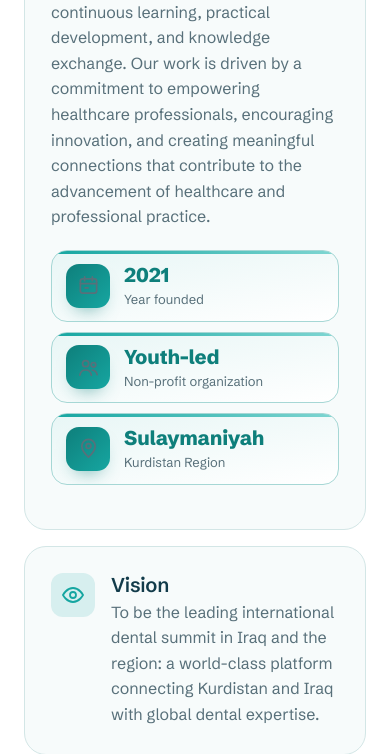
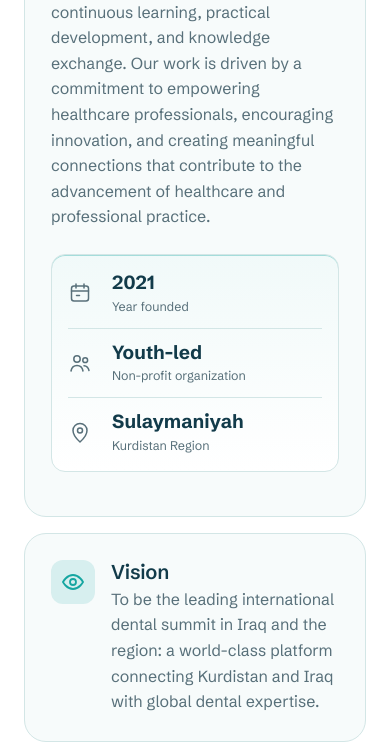
Before and after one commit to Redyar8r-SE/Ismile, a PHP site: page / in a window 390 px wide. Shown: the part 3275-4029 px from the top of the page. Run offline with PHP 8.4, Linux system fonts and the light colour scheme.

Commit message:
About: key facts as one refined panel with outline icons
Co-Authored-By: Claude Opus 5.5 (1M context) <noreply@anthropic.com>

```diff
--- a/css/sections/about.css
+++ b/css/sections/about.css
@@ -24,14 +24,14 @@ html[dir="rtl"] .journey::before{background:linear-gradient(270deg,var(--line) 0
 .org-top h3{font-size:22px}
 .org-mark{flex:none;width:44px;height:49px;object-fit:contain;display:block;filter:drop-shadow(0 2px 6px rgba(18,59,74,.25))}
 .org-kicker{font-size:13px;color:var(--muted)}
-/* Key facts: three tiles, icon + value + label */
-.org-facts{list-style:none;margin:6px 0 0;padding:0;display:grid;grid-template-columns:repeat(3,minmax(0,1fr));gap:12px}
-.org-facts li{position:relative;overflow:hidden;display:grid;justify-items:center;text-align:center;gap:4px;padding:18px 12px 16px;border-radius:16px;background:linear-gradient(170deg,color-mix(in srgb,var(--teal) 10%,var(--bg)),var(--bg));border:1px solid color-mix(in srgb,var(--teal) 24%,var(--line))}
-.org-facts li::before{content:"";position:absolute;inset:0 0 auto;height:3px;background:linear-gradient(90deg,var(--teal),#7FD6D2)}
-.fact-ic{display:grid;place-items:center;width:44px;height:44px;margin-bottom:6px;border-radius:13px;color:#fff;background:linear-gradient(135deg,var(--teal-ink),var(--teal));box-shadow:0 10px 20px -12px rgba(14,127,123,.9)}
-.fact-ic svg{width:23px;height:23px}
-.org-facts b{font-size:20px;font-weight:800;line-height:1.2;color:var(--teal-ink);letter-spacing:-.01em}
-.org-facts span{font-size:13px;line-height:1.35;color:var(--muted)}
+/* Key facts: one panel, three columns split by hairlines, outline icons */
+.org-facts{list-style:none;margin:10px 0 0;padding:20px 8px;display:grid;grid-template-columns:repeat(3,minmax(0,1fr));border-radius:14px;border:1px solid var(--line);background:linear-gradient(180deg,color-mix(in srgb,var(--teal) 6%,var(--bg)),var(--bg));box-shadow:inset 0 1px 0 color-mix(in srgb,var(--teal) 35%,transparent)}
+.org-facts li{display:grid;justify-items:center;align-content:start;text-align:center;gap:4px;padding:2px 12px}
+.org-facts li+li{border-inline-start:1px solid var(--line)}
+.fact-ic{display:grid;place-items:center;margin-bottom:6px;color:var(--teal)}
+.fact-ic svg{width:24px;height:24px;stroke-width:1.5}
+.org-facts b{font-size:19px;font-weight:700;line-height:1.25;color:var(--text)}
+.org-facts span{font-size:12.5px;line-height:1.35;color:var(--muted)}
 
 /* Flagship initiatives: a 2×2 showcase, iSmile highlighted as "this summit" */
 .medx-flagship{margin:20px 0 0;padding:24px;border-radius:var(--r-lg);background:linear-gradient(160deg,color-mix(in srgb,var(--teal) 9%,var(--bg)),var(--bg));border:1px solid color-mix(in srgb,var(--teal) 24%,var(--line))}
@@ -89,15 +89,15 @@ html[dir="rtl"] .medx-kicker::after{background:linear-gradient(270deg,color-mix(
   .journey li{grid-template-columns:44px 1fr;align-items:center;justify-items:start;text-align:start;padding-inline:0}
 }
 @media (max-width:560px){
-  .org-facts{grid-template-columns:minmax(0,1fr);gap:10px}
-  .org-facts li{grid-template-columns:44px minmax(0,1fr);grid-template-rows:auto auto;column-gap:14px;align-items:center;text-align:start;padding:12px 14px}
+  .org-facts{grid-template-columns:minmax(0,1fr);padding:4px 16px}
+  .org-facts li{grid-template-columns:32px minmax(0,1fr);grid-template-rows:auto auto;column-gap:12px;align-items:center;justify-items:start;text-align:start;padding:12px 0}
+  .org-facts li+li{border-inline-start:0;border-top:1px solid var(--line)}
   .org-facts .fact-ic{grid-row:span 2;margin:0}
-  .org-facts li{justify-items:start}
 }
 
 /* Scroll reveal (js/utils/reveal.js): hidden only once the script switches it on */
 /* Hidden at once (no fade-out on load); only the reveal is animated */
 .reveal-on .rv{opacity:0;transform:translateY(26px)}
 .reveal-on .rv.is-in{opacity:1;transform:none;transition:opacity .75s ease,transform .75s cubic-bezier(.2,.8,.2,1);transition-delay:var(--rv-delay,0ms)}
-.reveal-on .org-facts li.rv{transform:translateY(14px) scale(.96)}
+.reveal-on .org-facts li.rv{transform:translateY(10px)}
 .reveal-on .org-facts li.rv.is-in{transform:none}
--- a/index.html
+++ b/index.html
@@ -26,7 +26,7 @@
 <!-- Sections (in page order) -->
 <link rel="stylesheet" href="css/sections/hero.css?v=53">
 <link rel="stylesheet" href="css/sections/stats.css?v=24">
-<link rel="stylesheet" href="css/sections/about.css?v=31">
+<link rel="stylesheet" href="css/sections/about.css?v=32">
 <link rel="stylesheet" href="css/sections/gallery.css?v=2">
 <link rel="stylesheet" href="css/sections/experience.css?v=24">
 <link rel="stylesheet" href="css/sections/program.css?v=24">
```
